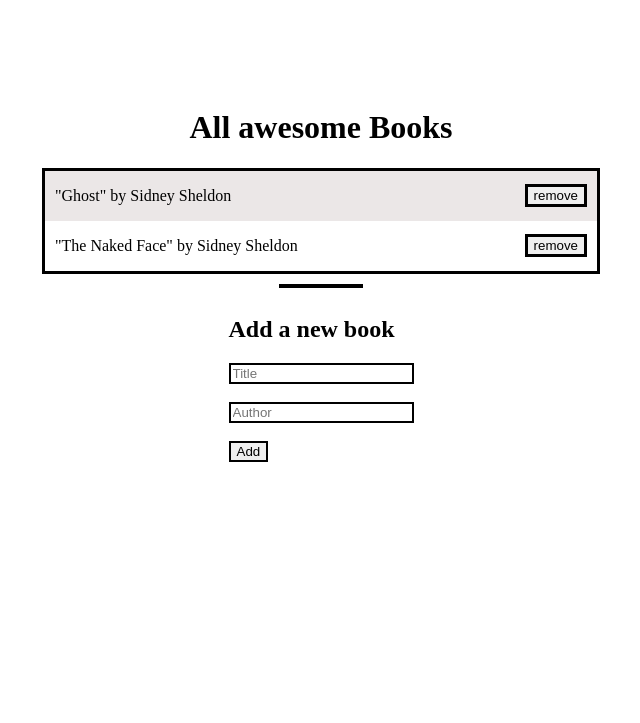
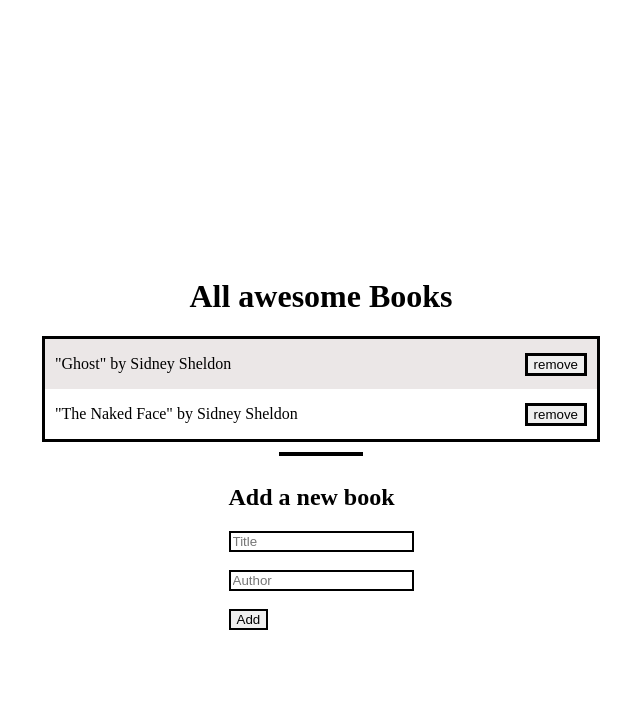
Before and after one commit to blase147/awesome-books, a website: page index.html in a window 1280 px wide. Shown: the whole page, without its empty margins (319-959 px from the left). Drawn offline with Linux system fonts and the light colour scheme.

Commit message:
Fix linters errors

```diff
--- a/css/style.css
+++ b/css/style.css
@@ -4,13 +4,15 @@ body {
   background-color: #fff;
   justify-content: center;
   align-items: center;
-  height: 100%vh;
+  height: 100vh;
   padding: 80px;
 }
+
 #bookDisplay {
   border: 3px solid black;
   width: 50%;
 }
+
 .book-div {
   display: flex;
   flex-direction: row;
@@ -18,26 +20,33 @@ body {
   justify-content: space-between;
   padding: 0 10px;
 }
+
 .book-div:nth-child(odd) {
   background-color: rgb(235, 231, 231);
 }
+
 .remove {
   border: 3px solid black;
 }
+
 .formLine {
   border: 2px solid black;
   width: 80px;
   margin-top: 10px;
 }
+
 #form {
-margin-bottom: 90px;
+  margin-bottom: 90px;
 }
+
 #book-title {
   border: 2px solid black;
 }
+
 #author-name {
   border: 2px solid black;
 }
+
 #add-btn {
   border: 2px solid black;
 }
--- a/js/script.js
+++ b/js/script.js
@@ -15,6 +15,7 @@ class Booklibrary {
       },
     ];
   }
+
   // add books
   addBook(title, author) {
     this.books.push({
@@ -26,20 +27,24 @@ class Booklibrary {
     this.setLocalStorage();
     this.displayBooks();
   }
+
   removeBook(index) {
     this.books.splice(index, 1);
     this.setLocalStorage();
     this.displayBooks();
   }
+
   setLocalStorage() {
     localStorage.setItem('localLibraries', JSON.stringify(this.books));
   }
+
   getLocalStorage() {
     if (localStorage.getItem('localLibraries')) {
       this.books = JSON.parse(localStorage.getItem('localLibraries'));
     }
     this.displayBooks();
   }
+
   displayBooks() {
     bookDisplay.innerHTML = '';
     this.books.forEach((book, index) => {
```
